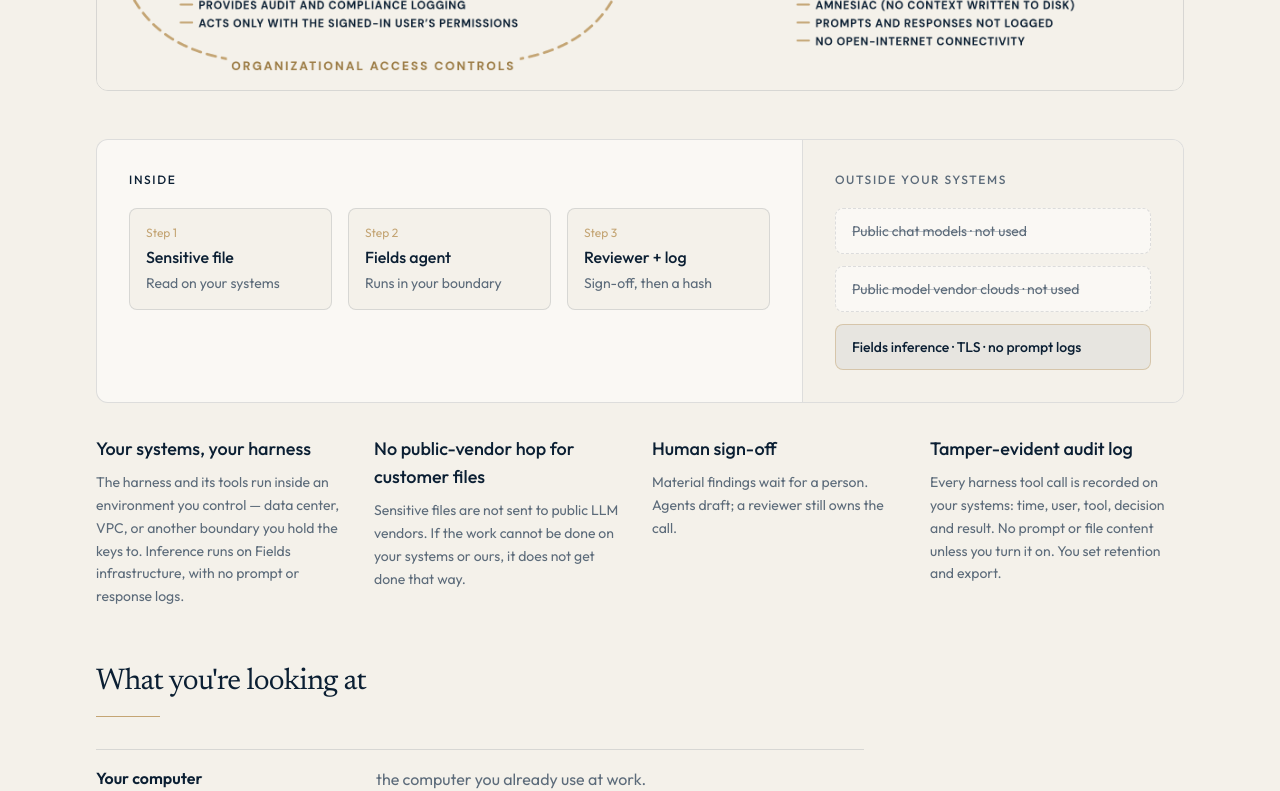
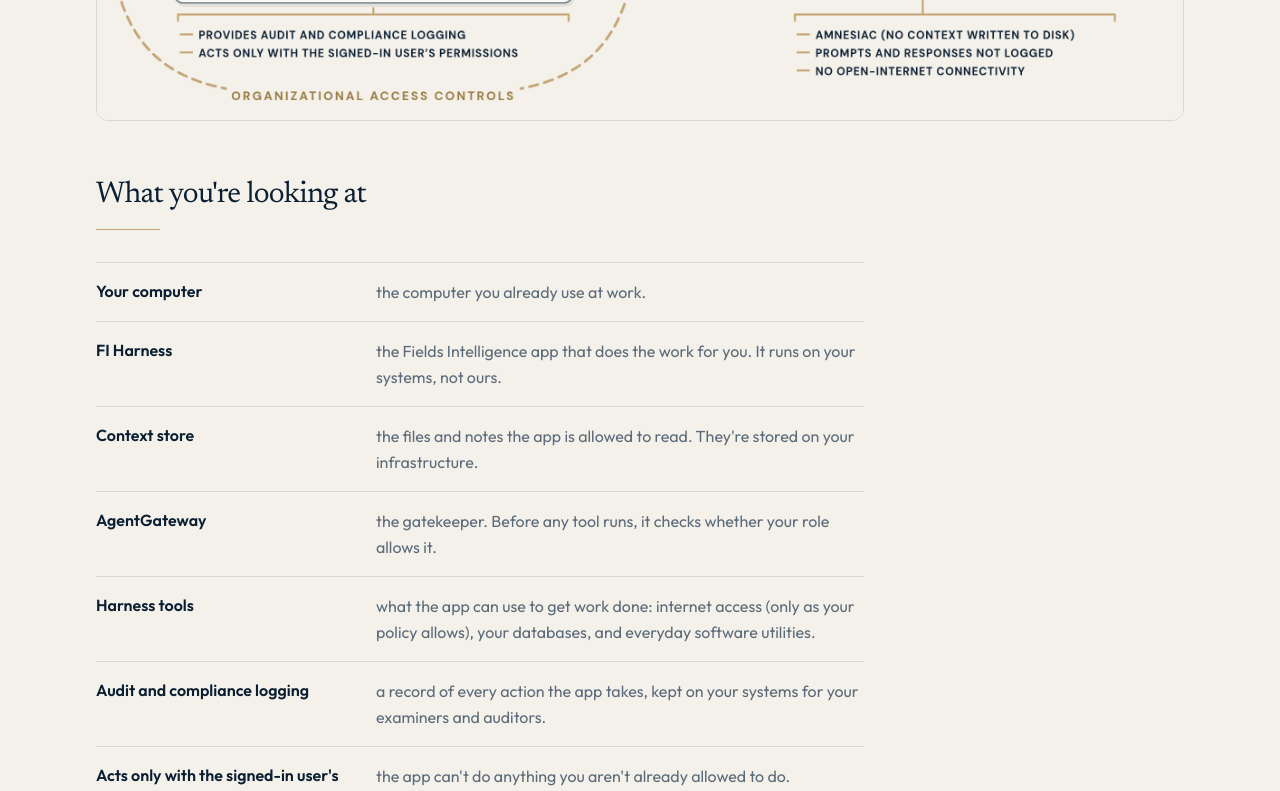
Before and after one commit to fieldsintelligence/fields-intelligence-web, a Next.js app: page /how-it-works in a window 1280 px wide. Shown: the part 960-1751 px from the top of the page. Built offline with nearby package versions, Linux system fonts and the light colour scheme.

Commit message:
Point How it works and Trust boundary to the homepage section, remove the trust block and The proof, and apply copy edits (#47)

```diff
--- a/app/how-it-works/page.tsx
+++ b/app/how-it-works/page.tsx
@@ -1,5 +1,4 @@
 import type { Metadata } from "next";
-import { TrustBoundary } from "@/components/TrustBoundary";
 import {
   ARCHITECTURE_DIAGRAM_ALT,
   ARCHITECTURE_DIAGRAM_HEIGHT,
@@ -15,7 +14,7 @@
   "Your files, your tools and the Fields Intelligence app all run on your own computers, behind your own sign-in rules.";
 
 const BODY =
-  "Your files, your tools and the Fields Intelligence app all run on your own computers, behind your own sign-in rules. When you ask a question, only that question and the bits of your files needed to answer it travel to our AI engine, encrypted both ways. The engine works in memory, answers, and forgets. We never write your prompts or answers to disk, and we don't log them.";
+  "Your files, your tools and the Fields Intelligence app all run on your own computers, behind your own sign-in rules. When you ask a question, only that question and the bits of your files needed to answer it travel to our AI engine, encrypted both ways. The engine temporarily holds your conversation in RAM, answers, and forgets. Fields Intelligence never writes your prompts or answers to disk, and doesn't log them.";
 
 const DIAGRAM_SRC = ARCHITECTURE_DIAGRAM_SRC;
 
@@ -37,8 +36,8 @@
   ["Prompt / context (red arrow)", "your question, plus the pieces of your files needed to answer it."],
   ["Response / action (blue arrow)", "the answer, or a request to use a tool. The app carries out that request on your side, only after the gatekeeper checks it."],
   ["AI engine (LLM)", 'the "brain" that reads your request and writes the answer. It runs on Fields Intelligence servers at ai.fieldsintelligence.com.'],
-  ["Amnesiac", "the engine holds your conversation in memory only and never writes it to disk."],
-  ["Prompts and responses not logged", "we keep no record of what you asked or what it said."],
+  ["Amnesiac", "the engine temporarily holds your conversation in RAM and never writes it to disk."],
+  ["Prompts and responses not logged", "Fields Intelligence keeps no record of what you asked or what it said."],
   ["No open-internet connectivity", "the engine can't reach out to the web on its own."],
 ];
 
@@ -86,9 +85,6 @@
         </figure>
       </div>
 
-      {/* Inside/outside box and four pillars, moved from the homepage (President's call (c), PR #37). */}
-      <TrustBoundary />
-
       <div className="mx-auto max-w-6xl px-5 pb-16 sm:px-8 sm:pb-20">
         <div className="pt-14 max-w-3xl">
           <h2 className="font-serif text-3xl font-normal tracking-tight text-navy">
--- a/app/layout.tsx
+++ b/app/layout.tsx
@@ -38,7 +38,7 @@
   metadataBase: new URL(site.url),
   title: {
     default: "Fields Intelligence — Sovereign AI for NPI",
-    template: "%s · Fields",
+    template: "%s · Fields Intelligence",
   },
   description: site.description,
   applicationName: site.legalName,
@@ -62,12 +62,12 @@
     locale: "en_US",
     url: site.url,
     siteName: site.legalName,
-    title: "Fields — Sovereign AI for NPI",
+    title: "Fields Intelligence · Sovereign AI for NPI",
     description: site.description,
   },
   twitter: {
     card: "summary_large_image",
-    title: "Fields — Sovereign AI for NPI",
+    title: "Fields Intelligence · Sovereign AI for NPI",
     description: site.description,
   },
   robots: {
--- a/app/opengraph-image.tsx
+++ b/app/opengraph-image.tsx
@@ -2,7 +2,7 @@
 import { readFile } from "node:fs/promises";
 import { join } from "node:path";
 
-export const alt = "Fields Intelligence — Sovereign AI for NPI";
+export const alt = "Fields Intelligence · Sovereign AI for NPI";
 export const size = { width: 1200, height: 630 };
 export const contentType = "image/png";
 
@@ -83,7 +83,7 @@
               fontWeight: 500,
             }}
           >
-            Sovereign AI for NPI
+            · Sovereign AI for NPI
           </div>
           <div
             style={{
--- a/app/page.tsx
+++ b/app/page.tsx
@@ -2,7 +2,6 @@
 import { Hero } from "@/components/Hero";
 import { HowItWorksTeaser } from "@/components/HowItWorksTeaser";
 import { Problem } from "@/components/Problem";
-import { Proof } from "@/components/Proof";
 import { UseCases } from "@/components/UseCases";
 import { ZeroRetention } from "@/components/ZeroRetention";
 
@@ -11,7 +10,6 @@
     <>
       <Hero />
       <Problem />
-      <Proof />
       <ZeroRetention />
       <UseCases />
       <HowItWorksTeaser />
--- a/components/Footer.tsx
+++ b/components/Footer.tsx
@@ -38,7 +38,7 @@
               </Link>
             </li>
             <li>
-              <Link href="/#sovereign" className="hover:text-white">
+              <Link href={`${site.url}/#sovereign`} className="hover:text-white">
                 Trust boundary
               </Link>
             </li>
--- a/components/Header.tsx
+++ b/components/Header.tsx
@@ -6,7 +6,7 @@
 import { nav, site } from "@/lib/site";
 
 function isAbsoluteHref(href: string): boolean {
-  return href.startsWith("https://") || href.startsWith("http://");
+  return href.startsWith("https://");
 }
 
 function RibbonLink({
--- a/components/Hero.tsx
+++ b/components/Hero.tsx
@@ -18,7 +18,7 @@
             className="mt-5 h-px w-16 bg-brass"
           />
           <p className="mt-6 max-w-xl text-lg leading-relaxed text-slate">
-            Secure access to intelligence. Encrypted in transit, both ways. Your
+            Non-public information (NPI) requires secure access to intelligence. Encrypted in transit, both ways. Your
             harness and tools run on your own systems. Inference runs on ours,
             and we don’t log prompts or responses.
           </p>
--- a/components/HowItWorksTeaser.tsx
+++ b/components/HowItWorksTeaser.tsx
@@ -10,7 +10,6 @@
 // PR #42). Copy is verbatim from Marketing; do not reword it. The thumbnail is
 // the approved architecture diagram served byte-for-byte from public/, with
 // the same alt text as /how-it-works (shared via lib/architecture-diagram.ts).
-// The text-box trust diagram (TrustBoundary) lives on /how-it-works.
 // Layout: one column (text, then image) below the site's lg breakpoint; two
 // columns (text left, image right) at lg and up.
 
@@ -26,7 +25,7 @@
             How it works
           </h2>
           <p className="mt-5 max-w-2xl text-lg leading-relaxed text-slate">
-            Your files, your tools and the Fields Intelligence app run on your own systems. Only your question and the context it needs travel to our AI engine, encrypted both ways. The engine works in memory and never logs your prompts or answers.
+            Your files, your tools and the Fields Intelligence app run on your own systems. Only your question and the context it needs travel to our AI engine, encrypted both ways. The engine temporarily holds your conversation in RAM and never logs your prompts or answers.
           </p>
           <p className="mt-6">
             <Link
--- a/components/Proof.tsx
+++ /dev/null
@@ -1,39 +0,0 @@
-export function Proof() {
-  return (
-    <section
-      id="proof"
-      className="section-anchor bg-navy text-cream"
-      aria-labelledby="proof-heading"
-    >
-      <div className="mx-auto max-w-6xl px-5 py-16 sm:px-8 sm:py-20">
-        <p className="text-sm font-medium text-brass">The proof</p>
-        <h2
-          id="proof-heading"
-          className="mt-3 max-w-3xl font-serif text-3xl font-normal italic leading-snug tracking-tight text-white sm:text-4xl"
-        >
-          The company is the city on a hill: if Fields can run this way, so can
-          a team that can’t send NPI to a public model.
-        </h2>
-        <div
-          aria-hidden="true"
-          className="mt-5 h-px w-16 bg-brass"
-        />
-        <div className="mt-10 grid gap-10 lg:grid-cols-2 lg:gap-16">
-          <p className="text-lg leading-relaxed text-cream/85">
-            Fields is a solo, 100% AI-operated company in Cassville, Missouri.
-            The point is not theatrics. It is a working proof that a regulated
-            organization can put AI on real work without shipping that work to a
-            public model vendor.
-          </p>
-          <p className="text-lg leading-relaxed text-cream/85">
-            We keep our own operations inside a boundary we control — then we
-            build the same pattern for desks that live on Non-Public
-            Information. Human sign-off stays in the loop. The log stays behind.
-            Prompts reach Fields inference over TLS, and we do not log prompts or
-            responses.
-          </p>
-        </div>
-      </div>
-    </section>
-  );
-}
--- a/components/TrustBoundary.tsx
+++ /dev/null
@@ -1,76 +0,0 @@
-const pillars = [
-  {
-    title: "Your systems, your harness",
-    body: "The harness and its tools run inside an environment you control — data center, VPC, or another boundary you hold the keys to. Inference runs on Fields infrastructure, with no prompt or response logs.",
-  },
-  {
-    title: "No public-vendor hop for customer files",
-    body: "Sensitive files are not sent to public LLM vendors. If the work cannot be done on your systems or ours, it does not get done that way.",
-  },
-  {
-    title: "Human sign-off",
-    body: "Material findings wait for a person. Agents draft; a reviewer still owns the call.",
-  },
-  {
-    title: "Tamper-evident audit log",
-    body: "Every harness tool call is recorded on your systems: time, user, tool, decision and result. No prompt or file content unless you turn it on. You set retention and export.",
-  },
-];
-
-// Inside/outside box and the four pillars, shown on /how-it-works below the
-// architecture figure (President's call (c) on PR #37, 2026-10-21). The old
-// homepage section's eyebrow, heading and paragraph were dropped; the homepage
-// #sovereign anchor now belongs to HowItWorksTeaser.
-export function TrustBoundary() {
-  return (
-    <div className="mx-auto max-w-6xl px-5 sm:px-8">
-      <div className="mt-12 overflow-hidden rounded-xl border border-line bg-cream">
-        <div className="grid lg:grid-cols-[1.3fr_0.7fr]">
-          <div className="border-b border-line p-6 sm:p-8 lg:border-b-0 lg:border-r">
-            <p className="text-xs font-medium uppercase tracking-[0.14em] text-navy">
-              Inside
-            </p>
-            <ol className="mt-5 grid gap-4 sm:grid-cols-3">
-              {[
-                { step: "1", label: "Sensitive file", note: "Read on your systems" },
-                { step: "2", label: "Fields agent", note: "Runs in your boundary" },
-                { step: "3", label: "Reviewer + log", note: "Sign-off, then a hash" },
-              ].map((item) => (
-                <li key={item.step} className="rounded-lg border border-line bg-paper px-4 py-4">
-                  <p className="text-xs text-brass">Step {item.step}</p>
-                  <p className="mt-1 font-medium text-navy">{item.label}</p>
-                  <p className="mt-1 text-sm text-slate">{item.note}</p>
-                </li>
-              ))}
-            </ol>
-          </div>
-          <div className="bg-paper p-6 sm:p-8">
-            <p className="text-xs font-medium uppercase tracking-[0.14em] text-slate">
-              Outside your systems
-            </p>
-            <ul className="mt-5 space-y-3 text-sm text-slate">
-              <li className="rounded-lg border border-dashed border-line bg-cream px-4 py-3 line-through decoration-slate/40">
-                Public chat models · not used
-              </li>
-              <li className="rounded-lg border border-dashed border-line bg-cream px-4 py-3 line-through decoration-slate/40">
-                Public model vendor clouds · not used
-              </li>
-              <li className="rounded-lg border border-brass/50 bg-navy/5 px-4 py-3 font-medium text-navy">
-                Fields inference · TLS · no prompt logs
-              </li>
-            </ul>
-          </div>
-        </div>
-      </div>
-
-      <div className="mt-8 grid gap-6 md:grid-cols-2 lg:grid-cols-4">
-        {pillars.map((pillar) => (
-          <article key={pillar.title}>
-            <h3 className="text-lg font-medium text-navy">{pillar.title}</h3>
-            <p className="mt-2 text-sm leading-relaxed text-slate">{pillar.body}</p>
-          </article>
-        ))}
-      </div>
-    </div>
-  );
-}
--- a/lib/site.ts
+++ b/lib/site.ts
@@ -22,7 +22,7 @@
   { href: "/#use-cases", label: "Use cases" },
   { href: "/#products", label: "The work" },
   { href: "/#demo", label: "Demo" },
-  { href: "/how-it-works", label: "How it works" },
+  { href: `${site.url}/#sovereign`, label: "How it works" },
   { href: "/#founder", label: "Founder" },
   // Blog host index. Relative `/blog` 308s, and on the blog host `/` never leaves that subdomain.
   { href: `${site.blogUrl}/`, label: "Blog" },
```
Also changed, not shown: components/Problem.tsx (+7 -6 lines), 1 other file (tests, documents, lock files or other folders).
